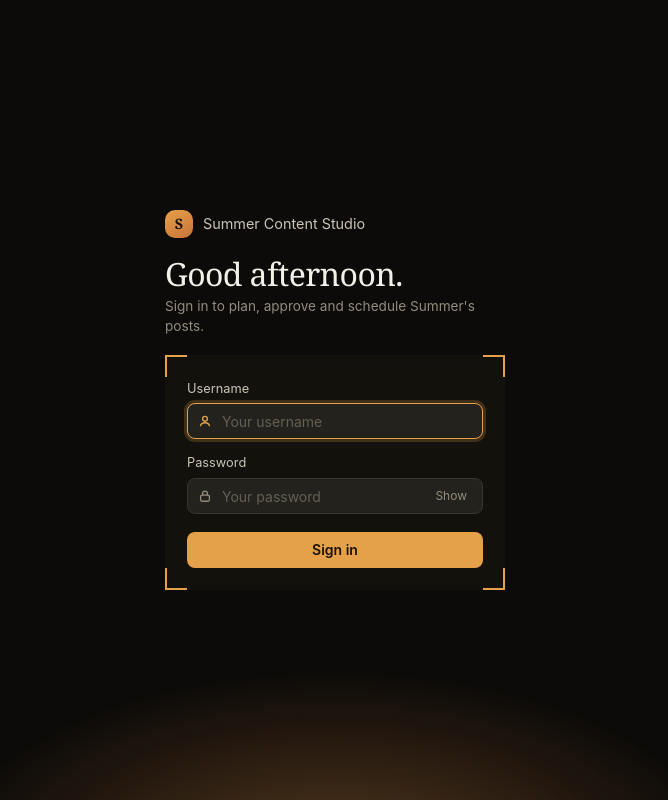
After one commit to pranithreddy12/Summer-Content-Studio, a FastAPI app: template app/web/templates/login.html in a window 1280 px wide. The commit adds this page. Shown: the whole page, without its empty margins (305-973 px from the left). Run offline with FastAPI, Linux system fonts and the light colour scheme; the template is opened without the code that fills it, so the values that code supplies are empty.

Commit message:
Login page with session cookie instead of the Basic-auth popup; harden auth
- /login form + signed 30-day session cookie; Basic header still works for scripts/API
- Failed-login throttle (10/min/IP) shared by the form and the Basic header
- POST /login goes through the origin check; next= rejects control characters
- Pages send Cache-Control: no-store; session cookie Secure in production
- Public stylesheet route so the login page can load its CSS
- Tests for login flow, throttle, origin check and safe redirects

```diff
--- a/app/config.py
+++ b/app/config.py
@@ -67,6 +67,7 @@ class Settings(BaseSettings):
 
     # Planner
     AUTO_PLAN_ENABLED: bool = False
+    AUTO_SCHEDULE_ON_APPROVE: bool = False  # approving gives the post its slot at once (else: next daily planner run)
     PLANNER_RUN_HOUR: int = 6
     PLANNER_LEAD_MINUTES: int = 30
     PLANNER_MAX_TOPUP_PER_DAY: int = 3
--- a/app/main.py
+++ b/app/main.py
@@ -6,7 +6,7 @@ from pathlib import Path
 from fastapi import FastAPI, HTTPException, Request, status
 from fastapi.exception_handlers import request_validation_exception_handler
 from fastapi.exceptions import RequestValidationError
-from fastapi.responses import JSONResponse
+from fastapi.responses import JSONResponse, RedirectResponse
 from sqlalchemy import text
 
 from app.config import get_settings
@@ -149,34 +149,40 @@ def create_app() -> FastAPI:
         """Apply basic auth (all routes except /health) and dashboard origin check."""
         # Skip auth for the health endpoint and the signed public media route (/m/{token}:
         # HMAC + expiry protect it; Instagram must be able to fetch it without credentials)
-        if request.url.path == "/health" or (request.url.path.startswith("/m/") and request.method in ("GET", "HEAD")):
+        # (and /login itself)
+        path = request.url.path
+        if request.method in ("GET", "HEAD") and (path in ("/health", "/login") or path.startswith(("/static/", "/m/"))):
             return await call_next(request)
 
-        # Basic auth when enabled (secrets.compare_digest, constant-time)
-        if settings.basic_auth_enabled:
+        # Auth when enabled: login-session cookie (browsers) or Basic header (scripts / API clients).
+        # POST /login does its own credential check but still goes through the origin check below.
+        if settings.basic_auth_enabled and path != "/login":
             import base64
-            import secrets as _secrets
 
+            from app.security import SESSION_COOKIE, auth_blocked, credentials_ok, record_failed_auth, session_cookie_valid
+
+            authorized = session_cookie_valid(request.cookies.get(SESSION_COOKIE))
             auth_header = request.headers.get("Authorization", "")
-            authorized = False
-            if auth_header.startswith("Basic "):
+            if not authorized and auth_header.startswith("Basic "):
+                if auth_blocked(request):  # password guessing through /api is throttled like the login form
+                    return JSONResponse(status_code=429, content={"error": {"code": "rate_limited", "message": "Too many failed attempts. Wait a minute."}})
                 try:
-                    decoded = base64.b64decode(auth_header[6:].strip()).decode("utf-8")
-                    username, _, password = decoded.partition(":")
-                    ok_user = _secrets.compare_digest(username, settings.DASHBOARD_USERNAME or "")
-                    ok_pass = _secrets.compare_digest(
-                        password,
-                        settings.DASHBOARD_PASSWORD.get_secret_value() if settings.DASHBOARD_PASSWORD else "",
-                    )
-                    authorized = ok_user and ok_pass
+                    username, _, password = base64.b64decode(auth_header[6:].strip()).decode("utf-8").partition(":")
+                    authorized = credentials_ok(username, password)
                 except Exception:
                     authorized = False
+                if not authorized:
+                    record_failed_auth(request)
             if not authorized:
+                if request.method == "GET" and not path.startswith("/api/") and "text/html" in request.headers.get("accept", ""):
+                    from urllib.parse import quote
+
+                    nxt = path + ("?" + request.url.query if request.url.query else "")
+                    return RedirectResponse(f"/login?next={quote(nxt, safe='')}", status_code=303)
+                # No WWW-Authenticate header: it would make browsers show the Basic popup again
                 return JSONResponse(
                     status_code=401,
                     content={"error": {"code": "unauthorized", "message": "Authentication required"}},
-                    # RFC 7617 requires a realm; some browsers show no login popup without one
-                    headers={"WWW-Authenticate": 'Basic realm="Summer Studio", charset="UTF-8"'},
                 )
 
         # CSRF mitigation: every unsafe request (dashboard AND /api) that carries an Origin/Referer
@@ -205,6 +211,8 @@ def create_app() -> FastAPI:
         response.headers.setdefault("X-Frame-Options", "DENY")          # no clickjacking of Approve / Publish
         response.headers.setdefault("X-Content-Type-Options", "nosniff")
         response.headers.setdefault("Referrer-Policy", "same-origin")
+        if "text/html" in response.headers.get("content-type", ""):
+            response.headers.setdefault("Cache-Control", "no-store")  # no logged-in pages from the back button after logout
 
         logger.info(
             "Request completed",
--- a/app/web/routes.py
+++ b/app/web/routes.py
@@ -1524,3 +1524,38 @@ def fanvue_create_link(name: str = Form(""), platform: str = Form("instagram"),
     except AppError as e:
         return redirect_with_flash("/fanvue", e.message, "error")
     return redirect_with_flash("/fanvue", f"Link '{link.name}' created.")
+
+
+# ---- Login / logout (the auth middleware lets /login through) ----
+
+@router.get("/login", response_class=HTMLResponse)
+def login_page(request: Request, next: str = "/", error: int = 0):
+    from app.security import safe_next
+    return templates.TemplateResponse(request=request, name="login.html", context={"next": safe_next(next), "error": error})
+
+
+@router.post("/login")
+def login_submit(request: Request, username: str = Form(""), password: str = Form(""), next: str = Form("/")):
+    from urllib.parse import quote
+    from app.security import SESSION_COOKIE, SESSION_DAYS, auth_blocked, credentials_ok, make_session_cookie, record_failed_auth, safe_next
+    settings = get_settings()
+    if not settings.basic_auth_enabled:
+        return RedirectResponse("/", status_code=303)
+    nxt = safe_next(next)
+    if auth_blocked(request):  # 10 failed attempts/min/IP, shared with the Basic header
+        return RedirectResponse(f"/login?error=2&next={quote(nxt, safe='')}", status_code=303)
+    if not credentials_ok(username, password):
+        record_failed_auth(request)
+        return RedirectResponse(f"/login?error=1&next={quote(nxt, safe='')}", status_code=303)
+    resp = RedirectResponse(nxt, status_code=303)
+    resp.set_cookie(SESSION_COOKIE, make_session_cookie(), max_age=SESSION_DAYS * 86400, httponly=True,
+                    samesite="lax", secure=request.url.scheme == "https" or settings.APP_ENV == "production")
+    return resp
+
+
+@router.post("/logout")
+def logout():
+    from app.security import SESSION_COOKIE
+    resp = RedirectResponse("/login", status_code=303)
+    resp.delete_cookie(SESSION_COOKIE)
+    return resp
--- a/app/web/templates/base.html
+++ b/app/web/templates/base.html
@@ -71,6 +71,7 @@
             {% elif m == 'dry_run' %}<strong>Dry run</strong> · the scheduler rehearses publishing; nothing is sent.
             {% elif m == 'reminders' %}<strong>Reminders</strong> · you get a push at each slot and post by hand.
             {% else %}<strong>Manual</strong> · AI-assisted drafts only — nothing is published automatically.{% endif %}
+            {% if settings.basic_auth_enabled %}<form method="post" action="/logout" style="margin-top:10px"><button type="submit" class="btn">Log out</button></form>{% endif %}
         </div>
     </aside>
 
--- /dev/null
+++ b/app/web/templates/login.html
@@ -0,0 +1,141 @@
+<!DOCTYPE html>
+<html lang="en">
+<head>
+    <meta charset="UTF-8">
+    <meta name="viewport" content="width=device-width, initial-scale=1.0">
+    <meta name="color-scheme" content="dark">
+    <title>Sign in · Summer Content Studio</title>
+    <link rel="stylesheet" href="/static/style.css">
+    <style>
+        /* Login only. Tokens (--bg, --accent, --serif …) come from style.css. */
+        .gate {
+            position: relative; isolation: isolate; overflow: hidden;
+            min-height: 100vh; min-height: 100dvh;
+            display: flex; flex-direction: column; align-items: center; justify-content: center;
+            padding: 24px;
+            background: var(--bg);
+        }
+        /* A low sun sitting on the bottom edge: the one moment of motion, it rises once on load. */
+        .gate::before {
+            content: ""; position: absolute; z-index: -1;
+            left: 50%; bottom: 0; width: 90vmax; height: 45vmax;
+            transform: translate(-50%, 62%);
+            background: radial-gradient(closest-side, rgba(229,160,74,.34), rgba(201,116,58,.14) 45%, transparent 70%);
+            animation: rise 1.6s cubic-bezier(.2,.7,.2,1) both;
+        }
+        @keyframes rise { from { transform: translate(-50%, 100%); opacity: 0; } to { transform: translate(-50%, 62%); opacity: 1; } }
+
+        .gate-card { width: 100%; max-width: 340px; }
+        .brandline { margin-bottom: 20px;
+            display: flex; align-items: center; gap: 10px; color: var(--text-2); text-decoration: none; font-size: .9rem; }
+        .brandline .brand-mark { width: 28px; height: 28px; font-size: .9rem; }
+
+        .intro h1 {
+            font-family: var(--serif); font-weight: 400; letter-spacing: -.02em; line-height: .98;
+            font-size: 2rem; color: var(--text);
+        }
+        .intro p { margin: 8px 0 18px; color: var(--muted); font-size: .85rem; line-height: 1.45; }
+
+        /* Viewfinder: four corner brackets frame the form, like cropping a shot. */
+        .frame {
+            --b: var(--accent); --l: 22px; --t: 2px;
+            position: relative; width: 100%;
+            padding: 24px 22px 22px;
+            background:
+                linear-gradient(var(--b), var(--b)) top left / var(--l) var(--t),
+                linear-gradient(var(--b), var(--b)) top left / var(--t) var(--l),
+                linear-gradient(var(--b), var(--b)) top right / var(--l) var(--t),
+                linear-gradient(var(--b), var(--b)) top right / var(--t) var(--l),
+                linear-gradient(var(--b), var(--b)) bottom left / var(--l) var(--t),
+                linear-gradient(var(--b), var(--b)) bottom left / var(--t) var(--l),
+                linear-gradient(var(--b), var(--b)) bottom right / var(--l) var(--t),
+                linear-gradient(var(--b), var(--b)) bottom right / var(--t) var(--l),
+                rgba(21,20,15,.72);
+            background-repeat: no-repeat;
+            backdrop-filter: blur(6px);
+        }
+        .frame label { display: block; margin-bottom: 14px; color: var(--text-2); font-size: .8rem; }
+        .field { display: block; position: relative; margin-top: 5px; }
+        .frame input {
+            width: 100%; height: 36px; padding: 0 11px 0 34px; font: inherit; font-size: .875rem; color: var(--text);
+            background: var(--surface-3); border: 1px solid var(--border-strong); border-radius: 8px;
+        }
+        .frame input::placeholder { color: var(--faint); }
+        .ico { position: absolute; left: 11px; top: 50%; transform: translateY(-50%); width: 14px; height: 14px; color: var(--muted); pointer-events: none; transition: color .15s; }
+        .field:focus-within .ico { color: var(--accent); }
+        .frame input:focus-visible { outline: none; border-color: var(--accent); box-shadow: var(--ring); }
+        .field input[type=password], .field input.shown { padding-right: 52px; }
+        .peek {
+            position: absolute; top: 50%; right: 8px; transform: translateY(-50%);
+            padding: 3px 8px; background: none; border: 0; border-radius: 6px;
+            color: var(--muted); font: inherit; font-size: .75rem; cursor: pointer;
+        }
+        .peek:hover { color: var(--text); }
+        .peek:focus-visible { outline: none; box-shadow: var(--ring); }
+        .go {
+            width: 100%; height: 36px; margin-top: 4px; font: inherit; font-size: .875rem; font-weight: 600; cursor: pointer;
+            color: var(--accent-ink); background: var(--accent); border: 0; border-radius: 8px;
+            transition: background .15s;
+        }
+        .go:hover { background: var(--accent-strong); }
+        .go:focus-visible { outline: none; box-shadow: var(--ring); }
+        .err {
+            margin-bottom: 14px; padding: 9px 11px; font-size: .8rem; line-height: 1.4;
+            color: var(--danger); background: rgba(236,137,126,.08); border: 1px solid rgba(236,137,126,.3); border-radius: var(--radius-sm);
+        }
+
+        @media (max-width: 820px) {
+            .intro h1 { font-size: 1.8rem; }
+            .frame { padding: 22px 18px 20px; }
+        }
+        @media (prefers-reduced-motion: reduce) {
+            .gate::before { animation: none; transform: translate(-50%, 62%); }
+            .go { transition: none; }
+        }
+    </style>
+</head>
+<body>
+<main class="gate">
+<div class="gate-card">
+    <a class="brandline" href="/login" aria-label="Summer Content Studio">
+        <span class="brand-mark" aria-hidden="true">S</span>Summer Content Studio
+    </a>
+
+    <section class="intro">
+        <h1 id="greeting">Welcome back.</h1>
+        <p>Sign in to plan, approve and schedule Summer's posts.</p>
+    </section>
+
+    <form class="frame" method="post" action="/login" aria-labelledby="greeting">
+        {% if error == 1 %}<p class="err" role="alert">That username and password don't match. Check them and try again.</p>{% elif error == 2 %}<p class="err" role="alert">Too many failed attempts. Wait a minute, then try again.</p>{% endif %}
+        <input type="hidden" name="next" value="{{ next }}">
+        <label>Username
+            <span class="field"><svg class="ico" viewBox="0 0 16 16" fill="none" stroke="currentColor" stroke-width="1.5" aria-hidden="true"><circle cx="8" cy="5.5" r="2.75"/><path d="M2.75 14c.5-2.6 2.6-4 5.25-4s4.75 1.4 5.25 4"/></svg><input name="username" placeholder="Your username" autocomplete="username" autocapitalize="none" spellcheck="false" autofocus required></span>
+        </label>
+        <label>Password
+            <span class="field">
+                <svg class="ico" viewBox="0 0 16 16" fill="none" stroke="currentColor" stroke-width="1.5" aria-hidden="true"><rect x="3" y="7" width="10" height="7" rx="1.75"/><path d="M5.25 7V5.25a2.75 2.75 0 0 1 5.5 0V7"/></svg>
+                <input id="pw" name="password" placeholder="Your password" type="password" autocomplete="current-password" required>
+                <button class="peek" type="button" aria-controls="pw" aria-pressed="false">Show</button>
+            </span>
+        </label>
+        <button class="go" type="submit">Sign in</button>
+    </form>
+</div>
+</main>
+<script>
+    // Time-of-day greeting; the server-rendered "Welcome back." stays if JS is off.
+    var h = new Date().getHours();
+    document.getElementById("greeting").textContent =
+        (h < 5 ? "Still up?" : h < 12 ? "Good morning." : h < 18 ? "Good afternoon." : "Good evening.");
+    var pw = document.getElementById("pw"), peek = document.querySelector(".peek");
+    peek.addEventListener("click", function () {
+        var show = pw.type === "password";
+        pw.type = show ? "text" : "password";
+        pw.classList.toggle("shown", show);
+        peek.textContent = show ? "Hide" : "Show";
+        peek.setAttribute("aria-pressed", show);
+    });
+</script>
+</body>
+</html>
```
Also changed, not shown: app/security.py (+61 -0 lines), app/services/posts.py (+23 -0 lines), docs/DECISIONS.md (+3 -0 lines), tests/test_engagement.py (+3 -1 lines), tests/test_planner.py (+13 -0 lines), tests/test_security.py (+38 -2 lines), 1 other file.
